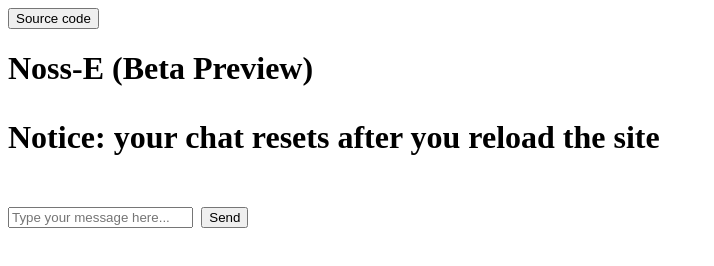
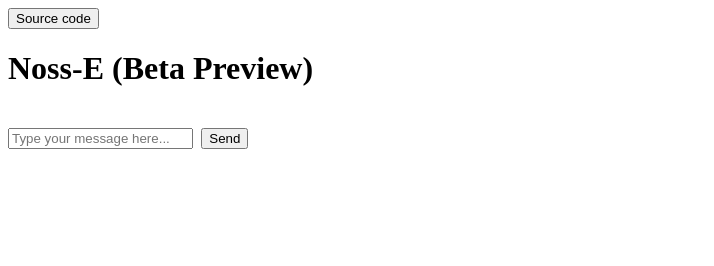
Before and after one commit to TahjaeDevX/Noss-E-Beta, a plain HTML site: page index.html in a window 1280 px wide. Shown: the whole page, without its empty margins (0-714 px from the left). Drawn offline with nearby package versions, Linux system fonts and the light colour scheme.

Commit message:
Update index.html

```diff
--- a/index.html
+++ b/index.html
@@ -10,7 +10,6 @@
 </head>
 <body>
 	<h1>Noss-E (Beta Preview)<h1>
-		<p>Notice: your chat resets after you reload the site</p>
 	<div id="TosAI">
 	<input type="text" id="userinput" placeholder="Type your message here...">
 	<button onclick="send()">Send</button>
```
